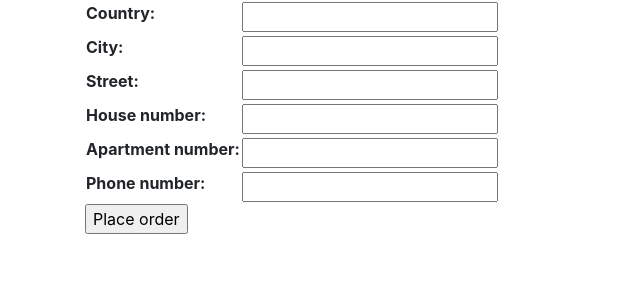
After one commit to JohnTheUnigoat/Python_Lab_01, a Django app: page /placeOrder in a window 1280 px wide. The commit adds this page. Shown: the top 300 px of the page, without its empty margins (0-640 px from the left). Run offline with Django 3.2, Linux system fonts and the light colour scheme; the visitor is signed in with stand-in values (Sample User, id 1); some libraries are stand-ins or nearby versions.

Commit message:
Added Order model and form, basic order page
Signed-off-by: Ivan Hudzynskyi <ivanhudzinskyi2000@gmail.com>

```diff
--- a/Lab_01/urls.py
+++ b/Lab_01/urls.py
@@ -32,6 +32,7 @@ urlpatterns = [
     path('cart/removeProductEntry/<entry_id>/', shopviews.removeProductEntryView),
     path('cart/incEntryQuantity/<entry_id>/', shopviews.increaseProductEntryQuantity),
     path('cart/decEntryQuantity/<entry_id>/', shopviews.decreaseProductEntryQuantity),
+    path('placeOrder', shopviews.placeOrderView, name='placeOrder'),
 ]
 
 if settings.DEBUG:
--- a/shop/admin.py
+++ b/shop/admin.py
@@ -2,7 +2,9 @@ from django.contrib import admin
 from .models import Product
 from .models import ProductEntry
 from .models import Cart
+from .models import Order
 
 admin.site.register(Product)
 admin.site.register(ProductEntry)
 admin.site.register(Cart)
+admin.site.register(Order)
--- a/shop/forms.py
+++ b/shop/forms.py
@@ -3,8 +3,10 @@ from django.core.exceptions import ValidationError
 from django.contrib.auth.models import User
 from django.contrib.auth import authenticate
 from django.contrib.auth.password_validation import validate_password
+from .models import Order
 
 import pdb
+
 
 class MyLoginForm(forms.Form):
     username = forms.CharField(
@@ -31,6 +33,7 @@ class MyLoginForm(forms.Form):
         user = authenticate(username=username, password=password)
         if user is None:
             raise ValidationError('Wrong password!')
+
 
 
 class MyRegisterForm(forms.Form):
@@ -71,3 +74,24 @@ class MyRegisterForm(forms.Form):
         password = self.cleaned_data['password2']
         user = User.objects.create_user(username=username, password=password)
         return user
+
+
+
+class OrderForm(forms.ModelForm):
+    class Meta:
+        model = Order
+        fields = ['country', 'city', 'street', 'house_number', 'apartment_number', 'phone_number']
+
+    def clean_phone_number(self):
+        phone_number = self.cleaned_data['phone_number']
+
+        if not phone_number.isdecimal():
+            raise ValidationError("Phone number must contain only digits!")
+
+        if phone_number[0] != '0':
+            raise ValidationError("Phone number should start with 0!")
+
+        if len(phone_number) != 10:
+            raise ValidationError("Phone number should be 10 digits long!")
+
+        return phone_number
--- a/shop/models.py
+++ b/shop/models.py
@@ -6,8 +6,8 @@ from django.db.models.signals import pre_delete
 from django.dispatch import receiver
 
 import os
+import pdb
 
-import pdb
 
 
 class Product(models.Model):
@@ -62,3 +62,20 @@ def on_user_create(sender, instance, created, **kwargs):
         Cart.objects.create(user=instance)
     else:
         instance.cart.save()
+
+
+
+class Order(models.Model):
+    user = models.ForeignKey(User, on_delete=models.CASCADE)
+
+    productEntries = models.ManyToManyField(ProductEntry)
+
+    country = models.CharField(max_length=20, null=True)
+    city = models.CharField(max_length=20, null=True)
+    street = models.CharField(max_length=20,null=True)
+    house_number = models.IntegerField(null=True)
+    apartment_number = models.IntegerField(null=True)
+
+    phone_number = models.CharField(max_length=10)
+
+    # TODO: delete ProductEntries on Order delete\
--- a/shop/views.py
+++ b/shop/views.py
@@ -3,10 +3,12 @@ from django.contrib.auth import authenticate, login
 from django.contrib import messages
 from .forms import MyRegisterForm
 from .forms import MyLoginForm
+from .forms import OrderForm
 from django.contrib.auth.models import User
 from .models import Product
 from .models import ProductEntry
 from .models import Cart
+from .models import Order
 
 
 import pdb
@@ -79,6 +81,9 @@ def addToCartView(request, product_id):
 
 
 def cartView(request):
+    if not request.user.is_authenticated:
+        return redirect('main')
+
     productEntries = request.user.cart.productEntries.all()
     username = request.user.username
     subtotal = sum(x.product.price * x.quantity for x in productEntries)
@@ -136,3 +141,30 @@ def changeProductEntryQuantity(request, entry_id, decrease=False):
     entry.save()
 
     return redirect('cart')
+
+
+def placeOrderView(request):
+    user = request.user
+
+    if not user.is_authenticated:
+        return redirect('main')
+
+    if request.method == 'POST':
+        order = Order(user = user)
+        order.save()
+
+        productEntries = user.cart.productEntries
+        order.productEntries.set(productEntries.all())
+
+        form = OrderForm(request.POST, instance=order)
+
+        if form.is_valid():
+            form.save()
+            user.cart.productEntries.clear()
+            return redirect('main')
+        else:
+            order.delete()
+    else:
+        form = OrderForm()
+
+    return render(request, 'order.html', {'form': form})
--- a/templates/cart.html
+++ b/templates/cart.html
@@ -87,7 +87,7 @@
         </h3>
       </div>
       <div class="col-3">
-        <a href="" class="btn btn-dark w-100">Place order</a>
+        <a href="{% url 'placeOrder' %}" class="btn btn-dark w-100">Place order</a>
       </div>
     </div>
   {% else %}
--- a/templates/index.html
+++ b/templates/index.html
@@ -47,7 +47,6 @@
             <div class="h-100 w-100 overlay row m-0">
               <div class="overlay-bg h-100 w-100 rounded-top"></div>
               <div class="col-10 m-auto">
-                <a href="" class="btn btn-dark border-dark w-100 my-2">Buy now</a>
                 <a href="addtocart/{{ product.id }}" class="btn btn-dark border-dark w-100 my-2">Add to cart</a>
               </div>
             </div>
--- /dev/null
+++ b/templates/order.html
@@ -0,0 +1,10 @@
+{% extends 'base.html' %}
+{% block content %}
+  <form method="POST">
+    {% csrf_token %}
+    <table>
+      {{ form.as_table }}
+    </table>
+    <input type="submit" value="Place order">
+  </form>
+{% endblock content %}
```
Also changed, not shown: shop/migrations/0009_order.py (added).
